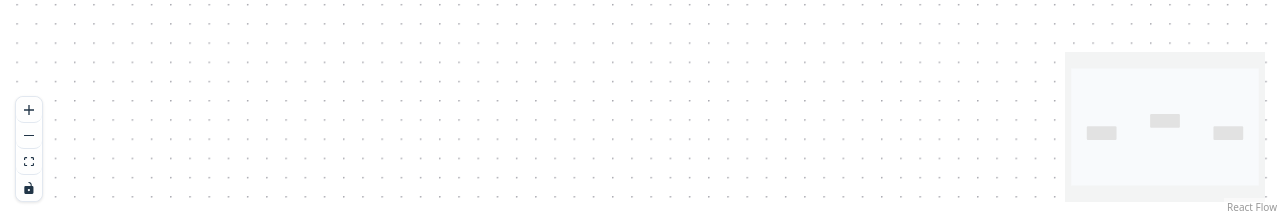
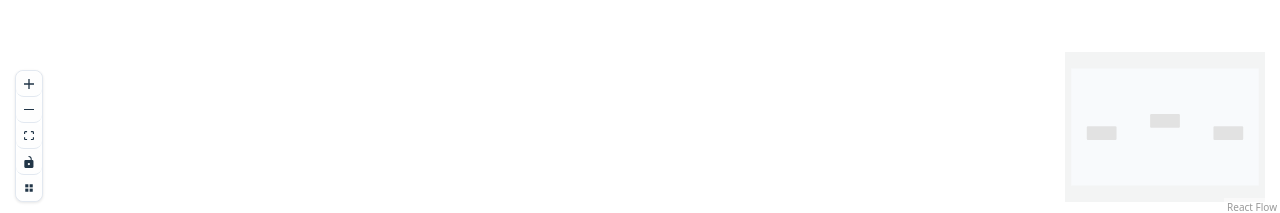
Before and after one commit to daneuchar/lineage-poc, a React (Vite) app: page / in a window 1280 px wide. Shown: the part 583-796 px from the top of the page. Built offline with nearby package versions, Linux system fonts and the light colour scheme.

Commit message:
feat: Add background toggle button to FlowCanvas for enhanced visibility control

```diff
--- a/package.json
+++ b/package.json
@@ -10,6 +10,7 @@
     "preview": "vite preview"
   },
   "dependencies": {
+    "@mui/material": "^7.3.4",
     "@xyflow/react": "^12.8.4",
     "dagre": "^0.8.5",
     "elkjs": "^0.11.0",
--- a/src/components/FlowCanvas.jsx
+++ b/src/components/FlowCanvas.jsx
@@ -8,6 +8,7 @@ import {
   useEdgesState,
   addEdge,
   useReactFlow,
+  ControlButton,
 } from "@xyflow/react";
 import "@xyflow/react/dist/style.css";
 
@@ -16,15 +17,7 @@ import GroupNode from "./GroupNode";
 import InputGroupNode from "./InputGroupNode";
 import { mockApi } from "../services/mockApi";
 import { getLayoutedNodes } from "../utils/layoutUtils";
-import {
-  getDataProductForGroup,
-  getDataProductForInputGroup,
-  getDependentDataProducts,
-  getDependencyDataProducts,
-  hasConnectingEdges as checkConnectingEdges,
-  getInputGroupsConnectedToGroup,
-  getGroupsConnectedToInputGroup,
-} from "../utils/graphUtils";
+
 
 const nodeTypes = {
   dataproduct: DataProductNode,
@@ -43,6 +36,7 @@ function FlowCanvas() {
   const [visiblePorts, setVisiblePorts] = useState({}); // Track visible ports per node
   const [loading, setLoading] = useState(true);
   const [error, setError] = useState(null);
+  const [showBackground, setShowBackground] = useState(false); // Track background visibility
 
   // Calculate layout using ELK
   const calculateLayout = useCallback(async (nodes, edges, expandedNodes) => {
@@ -362,9 +356,26 @@ function FlowCanvas() {
           pathOptions: { borderRadius: 20 },
         }}
       >
-        <Controls />
+
+        <Controls >
+          <ControlButton onClick={() => setShowBackground(!showBackground)} title={showBackground ? "Hide Grid" : "Show Grid"}>
+            <svg width="16" height="16" viewBox="0 0 16 16" fill="none" xmlns="http://www.w3.org/2000/svg">
+              {showBackground ? (
+                <rect x="2" y="2" width="12" height="12" stroke="currentColor" strokeWidth="1.5" fill="none" />
+              ) : (
+                <>
+                  <rect x="2" y="2" width="5" height="5" fill="currentColor" />
+                  <rect x="9" y="2" width="5" height="5" fill="currentColor" />
+                  <rect x="2" y="9" width="5" height="5" fill="currentColor" />
+                  <rect x="9" y="9" width="5" height="5" fill="currentColor" />
+                </>
+              )}
+            </svg>
+          </ControlButton>
+
+          </Controls>
         <MiniMap />
-        <Background variant="dots" gap={12} size={1} />
+        {showBackground && <Background variant="dots" gap={12} size={1} />}
       </ReactFlow>
     </div>
   );
```
Also changed, not shown: 1 other file (tests, documents, lock files or other folders).
